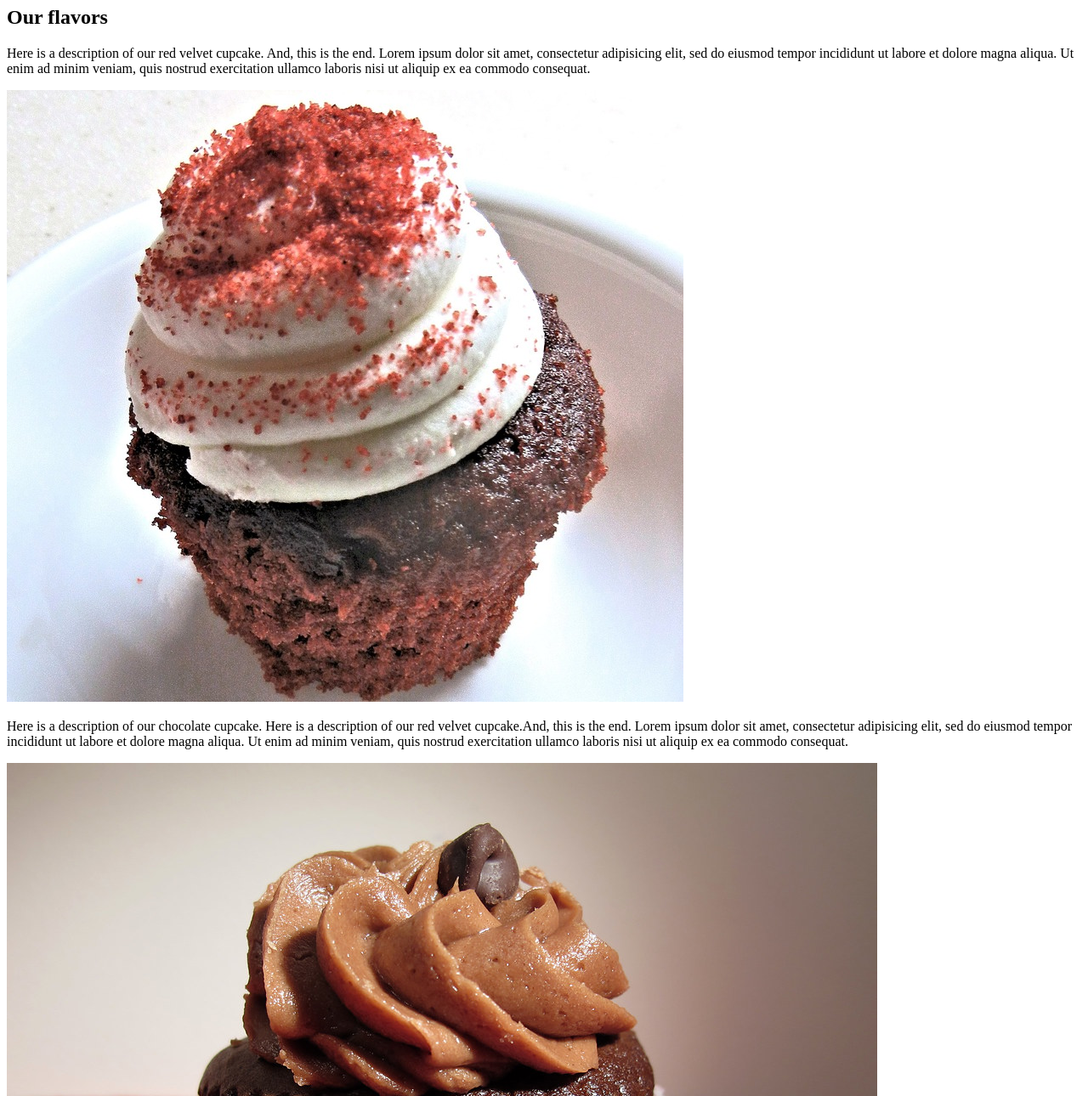
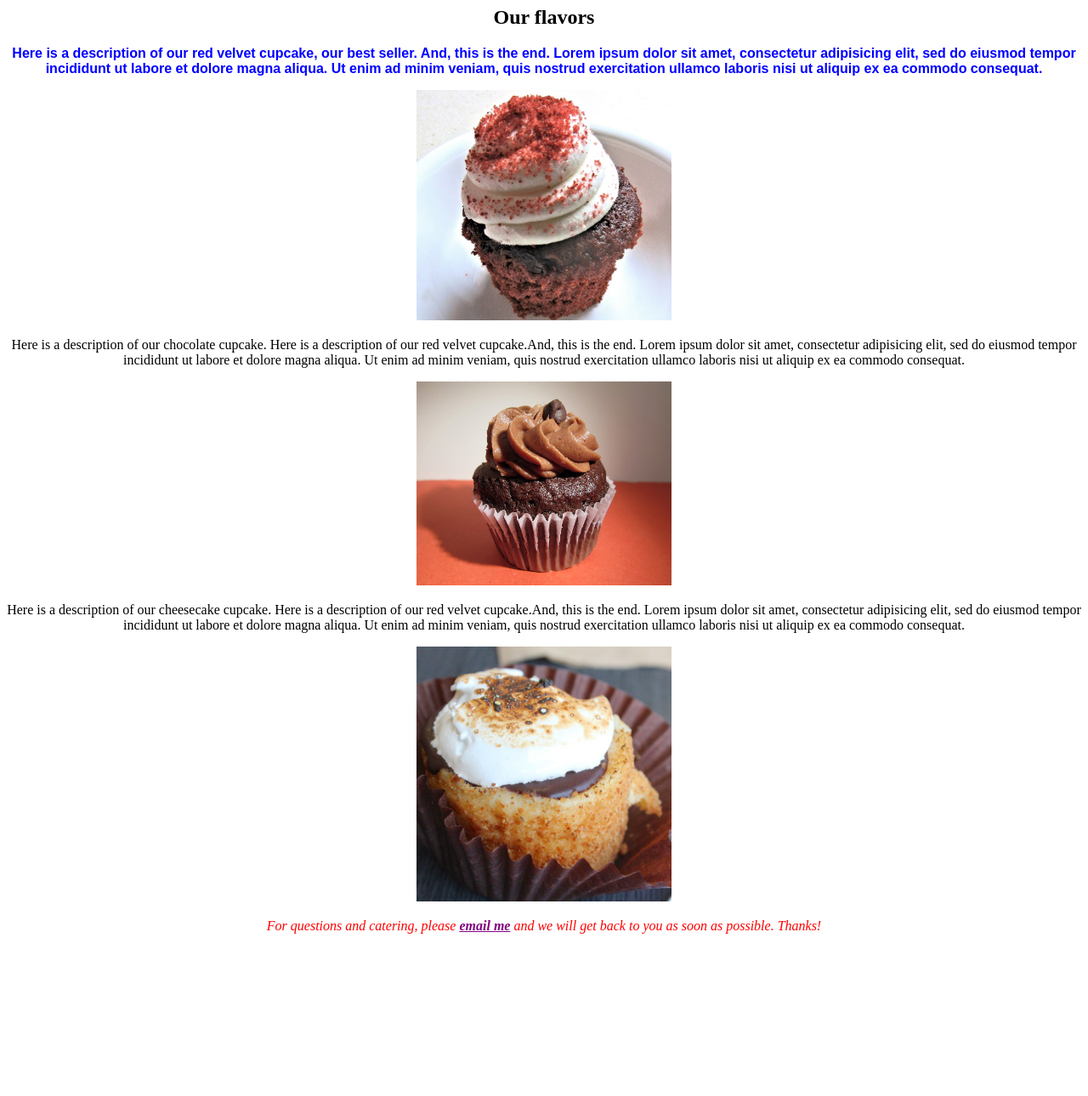
Before and after one commit to baulkim43/cupcake-shop, a plain HTML site: page index.html in a window 1280 px wide. Shown: the part 73-1363 px from the top of the page at 85% size. After the commit the page ends 1188 px from the top, so only its background shows below. Drawn offline with Linux system fonts and the light colour scheme.

Commit message:
add elements to stylingsheet.

```diff
--- a/css/styles.css
+++ b/css/styles.css
@@ -0,0 +1,26 @@
+.flashy {
+  color: red;
+  font-style: italic;
+}
+
+.best {
+  color: blue;
+  font-size: 60 px;
+  font-family: fantasy;
+  font-weight: bolder;
+}
+
+.important {
+  color: purple;
+  font-weight: bolder;
+}
+
+img {
+  max-width: 300px;
+  height: auto;
+  align-items: center;
+}
+
+body {
+  text-align: center;
+}
--- a/index.html
+++ b/index.html
@@ -5,10 +5,10 @@
     <title>Crabby Cupcake Shop</title>
   </head>
   <body>
-    <h1>We love cupcakes!</h1>
-    <h2>Our flavors</h2>
+    <h1 class="flashy">We love cupcakes!</h1>
+    <h2 class="fashy">Our flavors</h2>
 
-    <p>Here is a description of our red velvet cupcake. And, this is the end. Lorem ipsum dolor sit amet, consectetur adipisicing elit, sed do eiusmod tempor incididunt ut labore et dolore magna aliqua. Ut enim ad minim veniam, quis nostrud exercitation ullamco laboris nisi ut aliquip ex ea commodo consequat.</p>
+    <p class="best">Here is a description of our red velvet cupcake, our best seller. And, this is the end. Lorem ipsum dolor sit amet, consectetur adipisicing elit, sed do eiusmod tempor incididunt ut labore et dolore magna aliqua. Ut enim ad minim veniam, quis nostrud exercitation ullamco laboris nisi ut aliquip ex ea commodo consequat.</p>
 
     <img src="img/redvelvet.jpg" alt="A picture of our red velvet cupcake">
 
@@ -16,10 +16,10 @@
 
     <img src="img/chocolate.jpg" alt="A picture of our chocolate cupcake">
 
-    <p>Here is a description of our cheesecake cupcake, our best seller. Here is a description of our red velvet cupcake.And, this is the end. Lorem ipsum dolor sit amet, consectetur adipisicing elit, sed do eiusmod tempor incididunt ut labore et dolore magna aliqua. Ut enim ad minim veniam, quis nostrud exercitation ullamco laboris nisi ut aliquip ex ea commodo consequat.</p>
+    <p>Here is a description of our cheesecake cupcake. Here is a description of our red velvet cupcake.And, this is the end. Lorem ipsum dolor sit amet, consectetur adipisicing elit, sed do eiusmod tempor incididunt ut labore et dolore magna aliqua. Ut enim ad minim veniam, quis nostrud exercitation ullamco laboris nisi ut aliquip ex ea commodo consequat.</p>
 
     <img src="img/cheesecake.jpg" alt="A picture of our cheesecake cupcake">
 
-    <p>For questions and catering, please <a href="mailto:paul@epicodus.com" class="important">email me</a> and we will get back to you as soon as possible. Thanks!</p>
+    <p class="flashy">For questions and catering, please <a href="mailto:paul@epicodus.com" class="important">email me</a> and we will get back to you as soon as possible. Thanks!</p>
   </body>
 </html>
```
